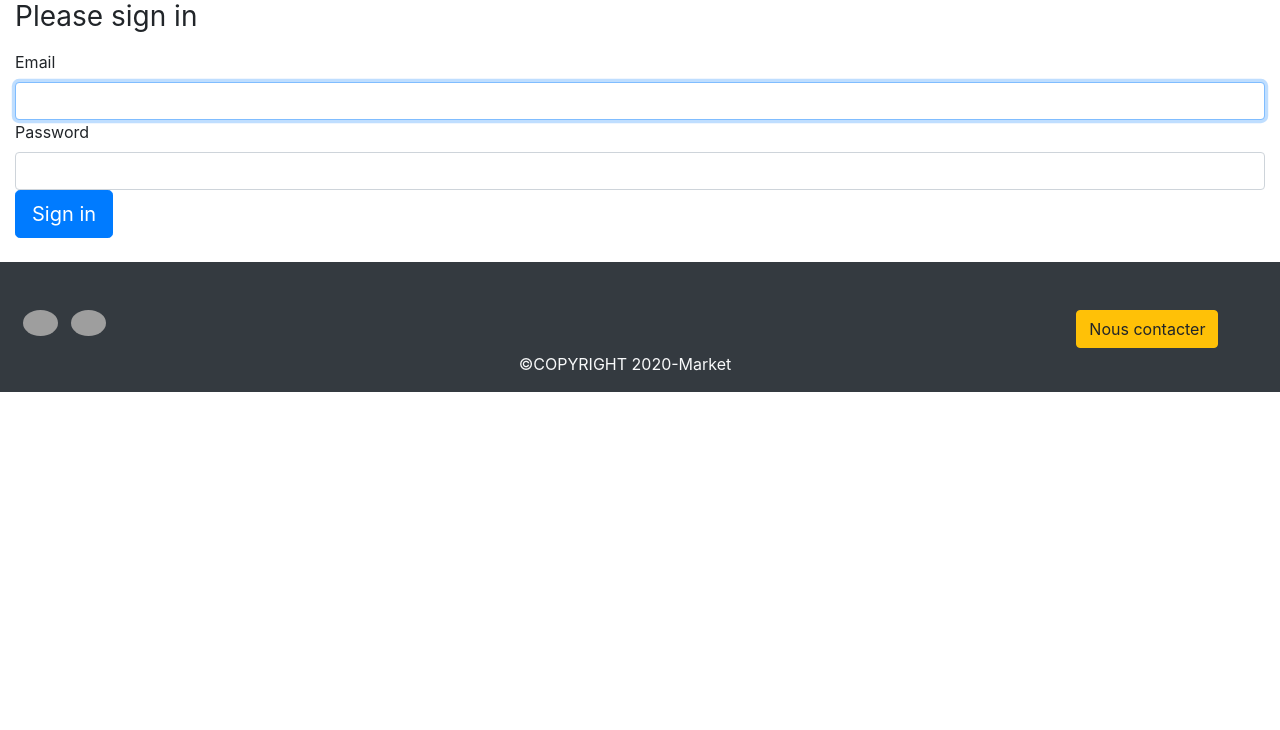
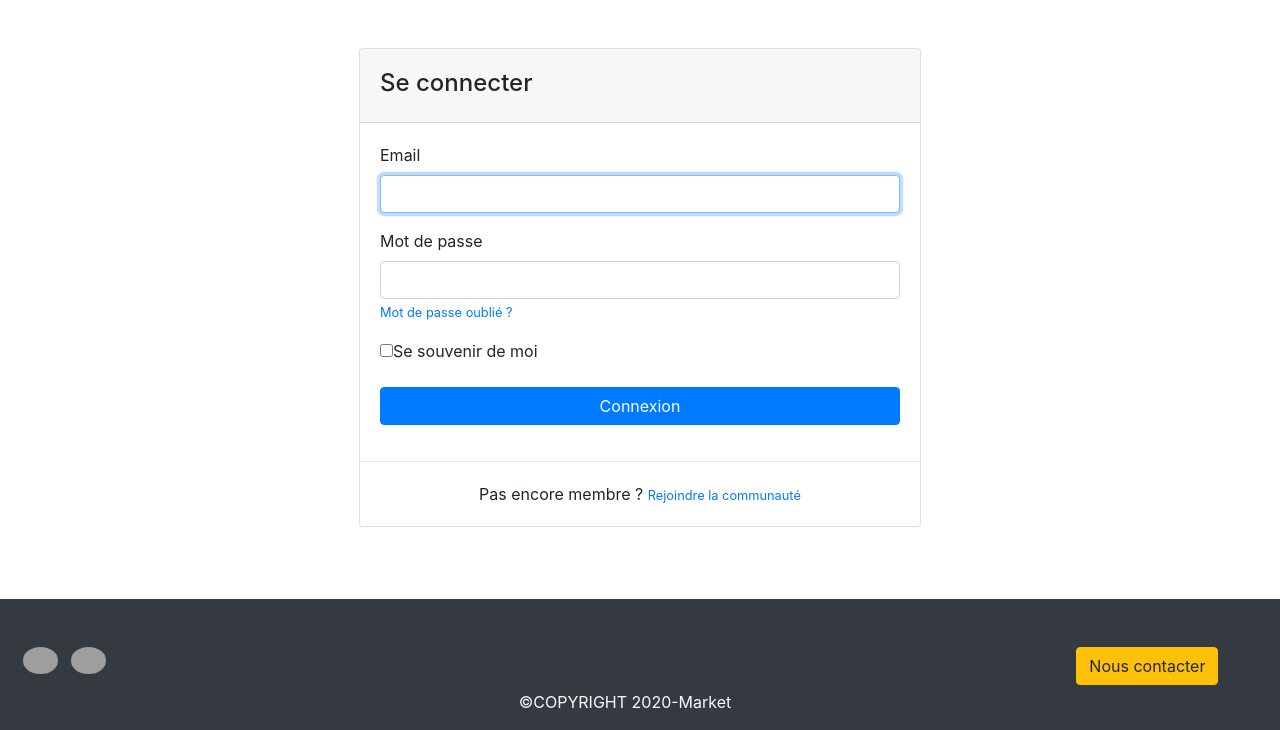
Before and after one commit to rouge13/markets, a Symfony app: template templates/security/login.html.twig in a window 1280 px wide. Shown: the part 96-826 px from the top of the page. Before the commit the page ends 488 px from the top, so only its background shows below. Run offline with Twig, Linux system fonts and the light colour scheme; the template is opened without the code that fills it, so the values that code supplies are empty; some libraries are stand-ins or nearby versions; grey boxes are pictures that could not be loaded.

Commit message:
template page login

```diff
--- a/templates/security/login.html.twig
+++ b/templates/security/login.html.twig
@@ -3,6 +3,15 @@
 {% block title %}Log in!{% endblock %}
 
 {% block body %}
+ <div class="row justify-content-center p-5">
+        <div class="col-md-6">
+            <div class="card">
+                <header class="card-header">
+                    <h4 class="card-title mt-2">Se connecter</h4>
+                </header>
+
+                <div class="card-body">
+
                     <form method="post">
                         {% if error %}
                             <div class="alert alert-danger">{{ error.messageKey|trans(error.messageData, 'security') }}</div>
@@ -10,33 +19,49 @@
 
                         {% if app.user %}
                             <div class="mb-3">
-            You are logged in as {{ app.user.username }}, <a href="{{ path('app_logout') }}">Logout</a>
+                                Vous êtes connecté(e) avec {{ app.user.username }}, <a href="{{ path('app_logout') }}"> se déconnecter</a>
                             </div>
                         {% endif %}
 
-    <h1 class="h3 mb-3 font-weight-normal">Please sign in</h1>
+
+                        <div class="form-group">
                             <label for="inputEmail">Email</label>
                             <input type="email" value="{{ last_username }}" name="email" id="inputEmail" class="form-control" required autofocus>
-    <label for="inputPassword">Password</label>
+                        </div>
+
+
+                        <div class="form-group">
+                            <label for="inputPassword">Mot de passe</label>
                             <input type="password" name="password" id="inputPassword" class="form-control" required>
+                            <input type="hidden" name="_csrf_token" value="{{ csrf_token('authenticate') }}" >
+                            <small class="text-muted"> <a href="#">Mot de passe oublié ? </a></small>
+                        </div>
 
-    <input type="hidden" name="_csrf_token"
-           value="{{ csrf_token('authenticate') }}"
-    >
-
-    {#
-        Uncomment this section and add a remember_me option below your firewall to activate remember me functionality.
-        See https://symfony.com/doc/current/security/remember_me.html
 
                                 <div class="checkbox mb-3">
                                     <label>
-                <input type="checkbox" name="_remember_me"> Remember me
+                                        <input type="checkbox" name="">Se souvenir de moi
                                     </label>
                                 </div>
-    #}
 
-    <button class="btn btn-lg btn-primary" type="submit">
-        Sign in
-    </button>
+
+                        <div class="form-group">
+                            <button type="submit" class="btn btn-primary btn-block">Connexion</button>
+                        </div>
+
+
                     </form>
+
+                </div>
+
+                <div class="border-top card-body text-center">Pas encore membre ?
+                    <small><a href="#">Rejoindre la communauté</a></small>
+                </div>
+            </div>
+        </div>
+
+
+
+    </div>
+
 {% endblock %}
```
Lines whose indentation alone changed are shown as unchanged.
